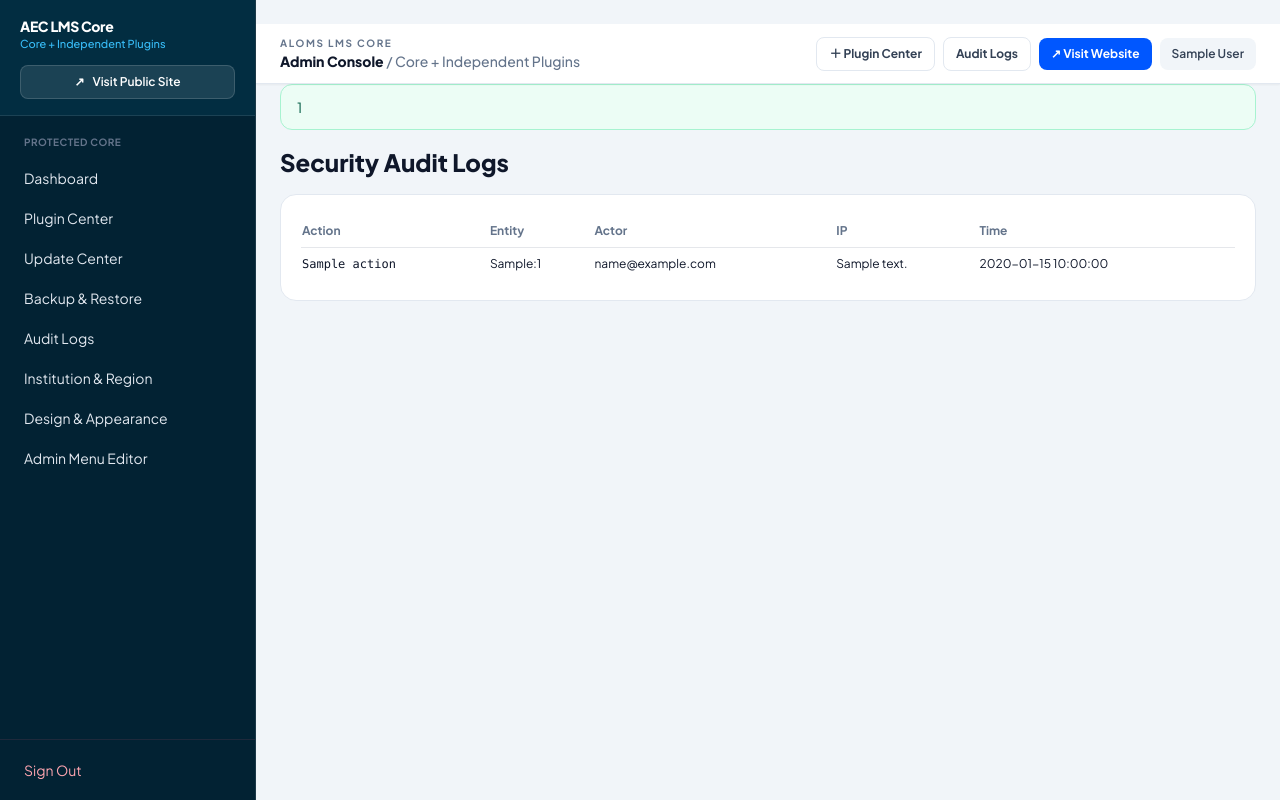
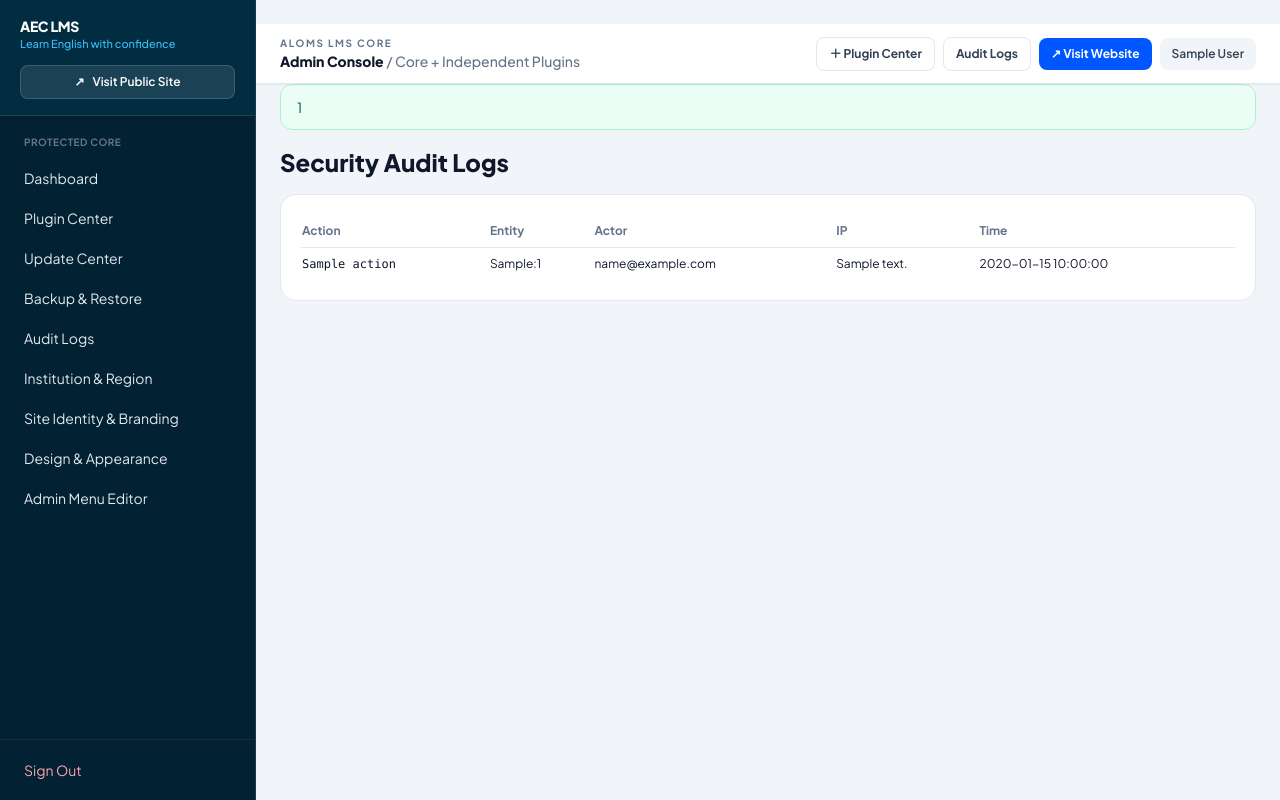
Before and after one commit to aec-lms/alom-s-english-center-lms-laravel, a Laravel app: template laravel/resources/views/admin/audit/index.blade.php in a window 1280 px wide. Run offline with Laravel 12, Linux system fonts and the light colour scheme; a user stored in the database is signed in; tables that the repository leaves empty hold one stand-in row (values such as "Sample post"); the template is opened without the code that fills it: most values are stand-ins (such as "Sample title", 1, 10 or a date in 2020); data that the repository does not hold is empty; some libraries are stand-ins or nearby versions.

Commit message:
Apply custom brand assets in Admin shell while preserving role editor navigation

```diff
--- a/laravel/resources/views/layouts/admin.blade.php
+++ b/laravel/resources/views/layouts/admin.blade.php
@@ -6,6 +6,7 @@
     <meta name="viewport" content="width=device-width, initial-scale=1">
     <meta name="csrf-token" content="{{ csrf_token() }}">
     <title>@yield('title', 'Panel — ' . config('app.name'))</title>
+    @if (!empty($siteIdentity['favicon_url']))<link rel="icon" href="{{ $siteIdentity['favicon_url'] }}">@endif
     @inject('themeManager', 'App\\Core\\Appearance\\ThemeManager')
     <style>
         :root { {!! $themeManager->cssVariables() !!} }
@@ -45,8 +46,15 @@
 <div class="min-h-screen flex">
     <aside id="admin-sidebar" class="fixed inset-y-0 left-0 z-40 w-64 text-slate-200 flex flex-col shrink-0 border-r border-white/10 -translate-x-full transition-transform duration-200 shadow-2xl lg:static lg:translate-x-0 lg:shadow-none">
         <div class="px-5 py-4 border-b border-white/10">
-            <div class="text-sm font-extrabold tracking-tight text-white">{{ config('app.name') }} Core</div>
-            <div class="text-[11px] text-[#38BDF8] font-medium">Core + Independent Plugins</div>
+            <div class="flex items-center gap-2">
+                @if (!empty($siteIdentity['logo_url']))
+                    <img src="{{ $siteIdentity['logo_url'] }}" alt="{{ config('app.name') }} logo" class="h-9 max-w-28 object-contain">
+                @endif
+                <div>
+                    <div class="text-sm font-extrabold tracking-tight text-white">{{ config('app.name') }}</div>
+                    <div class="text-[11px] text-[#38BDF8] font-medium">{{ $siteIdentity['tagline'] ?? 'Core + Independent Plugins' }}</div>
+                </div>
+            </div>
             <a href="{{ route('home') }}" target="_blank" rel="noopener noreferrer"
                class="mt-3 flex items-center justify-center gap-2 rounded-lg border border-white/15 bg-white/10 px-3 py-2 text-xs font-semibold text-white hover:bg-white/15 transition-colors"
                aria-label="Visit public website (opens in a new tab)">
@@ -66,6 +74,9 @@
             <a href="{{ route('admin.backups.index') }}" class="block px-3 py-2 rounded-lg hover:bg-white/10 transition-colors">Backup & Restore</a>
             <a href="{{ route('admin.audit.index') }}" class="block px-3 py-2 rounded-lg hover:bg-white/10 transition-colors">Audit Logs</a>
             <a href="{{ route('admin.institution-settings.edit') }}" class="block px-3 py-2 rounded-lg hover:bg-white/10 transition-colors">Institution &amp; Region</a>
+            @can('core.settings.manage')
+                <a href="{{ route('admin.site-identity.edit') }}" class="block px-3 py-2 rounded-lg hover:bg-white/10 transition-colors">Site Identity &amp; Branding</a>
+            @endcan
             <a href="{{ route('admin.appearance.index') }}" class="block px-3 py-2 rounded-lg hover:bg-white/10 transition-colors">Design &amp; Appearance</a>
             @can('core.settings.manage')
                 <a href="{{ route('admin.menu-editor.index') }}" class="block px-3 py-2 rounded-lg hover:bg-white/10 transition-colors">Admin Menu Editor</a>
```
